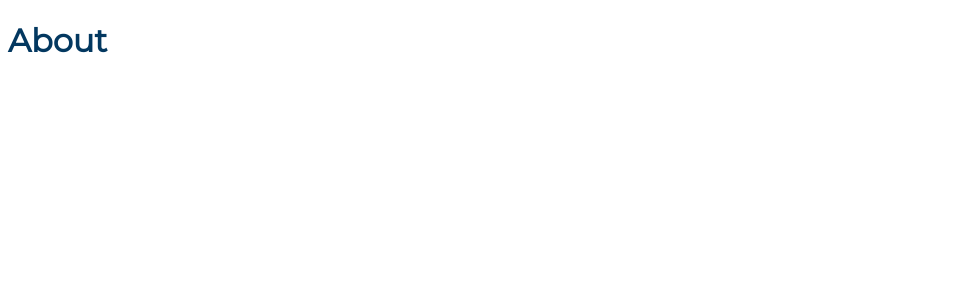
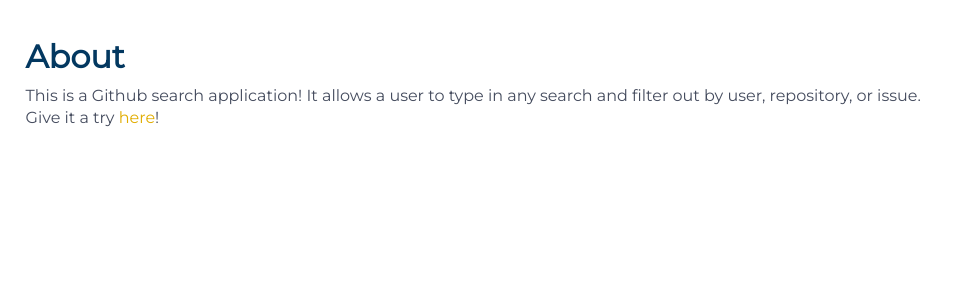
Before and after one commit to arantzardzm/github-searcher, a React (Create React App) app: page /about in a window 1280 px wide. Shown: the top 300 px of the page, without its empty margins (0-976 px from the left). Built offline with nearby package versions, Linux system fonts and the light colour scheme.

Commit message:
Adding more info to about and not found pages

```diff
--- a/src/App.tsx
+++ b/src/App.tsx
@@ -11,7 +11,7 @@ function App() {
           <Route exact path="/about">
             <About />
           </Route>
-          <Route exact path="/search">
+          <Route exact path={['/', '/search']}>
             <Search />
           </Route>
           <Route>
--- a/src/pages/About.tsx
+++ b/src/pages/About.tsx
@@ -1,8 +1,18 @@
 import React from 'react';
 
 const About = () => (
-  <div className="top-left-align">
+  <div className="wrapper-top">
     <h1>About</h1>
+    <p>
+      This is a Github search application! It allows a user to type in any
+      search and filter out by user, repository, or issue.
+    </p>
+    <p>
+      Give it a try
+      {' '}
+      <a href="/search">here</a>
+      !
+    </p>
   </div>
 );
 
--- a/src/pages/NotFound.tsx
+++ b/src/pages/NotFound.tsx
@@ -1,8 +1,16 @@
 import React from 'react';
 
 const NotFound = () => (
-  <div className="top-left-align">
+  <div className="wrapper-top">
     <h1>Not Found</h1>
+    <p>You tried to access a page that does not exist.</p>
+    <p>
+      Go
+      {' '}
+      <a href="/search">here</a>
+      {' '}
+      to do a search!
+    </p>
   </div>
 );
 
```
